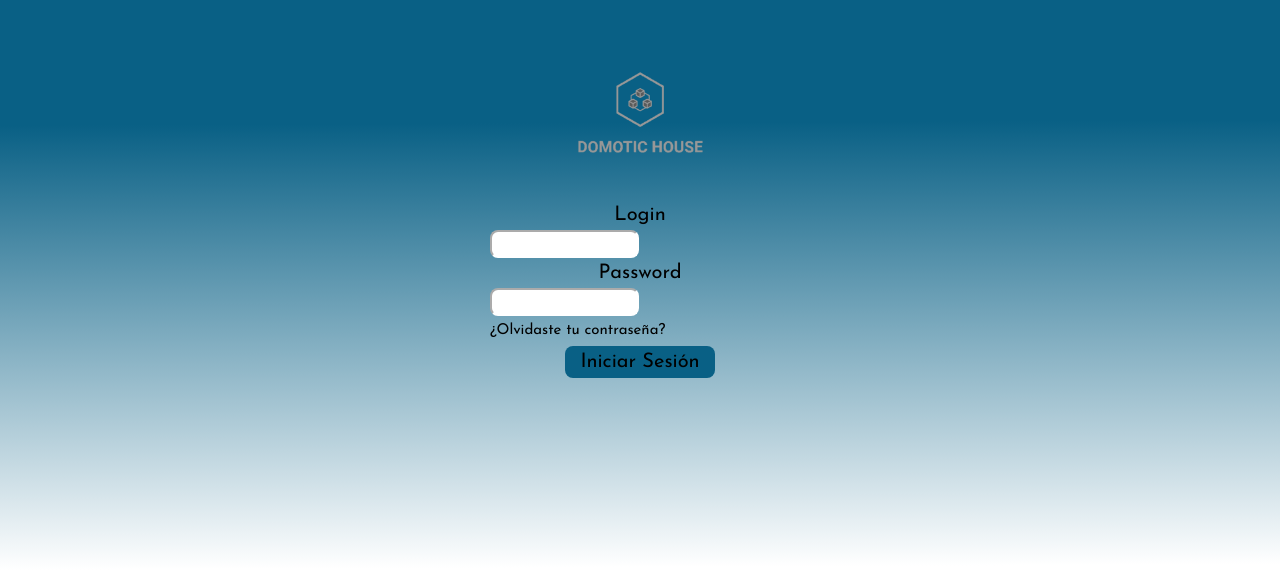
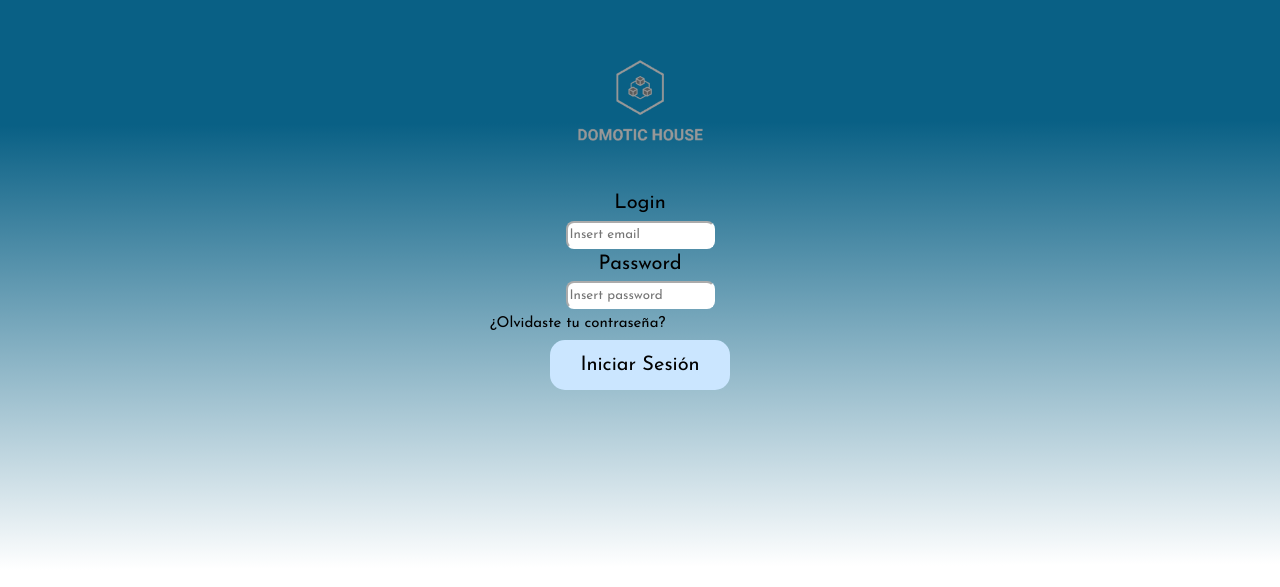
Before and after one commit to vidahoro2/domotic-house-project, a React (Vite) app: page /login-user in a window 1280 px wide. Shown: the part 191-778 px from the top of the page. Built offline with nearby package versions, Linux system fonts and the light colour scheme.

Commit message:
connection of loginUser with the backend and added changes in register form

```diff
--- a/src/api/users.api.js
+++ b/src/api/users.api.js
@@ -2,3 +2,6 @@ import axios from 'axios';
 
 export const insertUserRequest = async (user) =>
     await axios.post('http://localhost:4000/users', user);
+
+export const loginUserRequest = async (user) =>
+    await axios.get('http://localhost:4000/users', user);
--- a/src/components/LoginUser/index.jsx
+++ b/src/components/LoginUser/index.jsx
@@ -1,39 +1,67 @@
 import React from "react";
-import './LoginUser.css';
+import "./LoginUser.css";
+import { Form, Formik } from "formik";
+import { loginUserRequest } from "../../api/users.api";
 
-function LoginUser(){
-
-    return(
+function LoginUser() {
+  return (
     <>
-
-        <div className="login-user-container" >
-
+      <div className="login-user-container">
         <div>
           <img src="/src/assets/Logo.png" />
         </div>
-
+        <Formik
+        initialValues={{
+          email:"",
+          password:"",
+        }}
+        onSubmit={async(values, actions)=>{
+          console.log(values);
+          try {
+            if(!values.email || !values.password){
+              console.log("hay campos vacios, por favor, rellene los campos.");
+            }else{
+              actions.resetForm();
+            }
+            const response = await loginUserRequest(values);
+            console.log(response);
+          } catch (error) {
+            console.error(error);
+          }
+        }}
+        >
+          {({handleChange, handleSubmit, values, isSubmitting})=>(
+            <Form onSubmit={handleSubmit}>
             <p> Login </p>
             <input
               className="user-name inputs"
+              name="email"
+              placeholder="Insert email"
+              onChange={handleChange}
+              value={values.email}
             />
             <p> Password </p>
             <input
-                type={"password"}
+              type="password"
               className="user-password inputs"
-
+              id="password"
+              name="password"
+              placeholder="Insert password"
+              onChange={handleChange}
+              value={values.password}
             />
             <p id="forget-psw"> ¿Olvidaste tu contraseña?</p>
             <div>
-                <button className="loginButton" >Iniciar Sesión</button>
+              <button id="submit-button" type="submit" className="loginButton" disabled={isSubmitting}>
+                {isSubmitting ? "Ingresando...": "Iniciar Sesión"}
+              </button>
             </div>
-
-
+          </Form>
+          )}
+        </Formik>
       </div>
-
     </>
-
-    )
-
+  );
 }
 
-export {LoginUser}
+export { LoginUser };
--- a/src/components/registerForm/index.jsx
+++ b/src/components/registerForm/index.jsx
@@ -1,17 +1,15 @@
 import React from "react";
-import "./registerForm.css"
-import {Form, Formik} from 'formik';
-import {insertUserRequest} from '../../api/users.api'
+import "./registerForm.css";
+import { Form, Formik } from "formik";
+import { insertUserRequest } from "../../api/users.api";
 
-function RegisterForm({title="¡Bienvenido!",action="¡Registrate!"}){
-    return(
-
+function RegisterForm({ title = "¡Bienvenido!", action = "¡Registrate!" }) {
+  return (
     <>
-
       <div className="register-form-container">
         <h2>{title}</h2>
 
-            <div >
+        <div>
           <Formik
             initialValues={{
               fullname: "",
@@ -20,68 +18,112 @@ function RegisterForm({title="¡Bienvenido!",action="¡Registrate!"}){
               email: "",
               username: "",
               password: "",
-
             }}
-                onSubmit={async (values)=>{
-                    console.log(values)
-                    try{
-                        const  response = await insertUserRequest(values)
-                    }catch(err){
+            onSubmit={async (values, actions) => {
+              try {
+                console.log(values);
+                if (
+                    !values.fullname ||
+                    !values.address ||
+                    !values.phone ||
+                    !values.email ||
+                    !values.username ||
+                    !values.password
+                  ) {
+                    console.log("Hay algunos campos vacios, rellene los campos");
+                  } else {
+                    const response = await insertUserRequest(values);
+                    actions.resetForm();
+                  }
+              } catch (err) {
                 console.error(err);
               }
             }}
           >
-                    {({handleChange, handleSubmit})=>(
+            {({ handleChange, handleSubmit, values, isSubmitting }) => (
               <Form onSubmit={handleSubmit}>
                 <div className="first-column-container">
+                  <label className="form-label" htmlFor="name-and-last-name">
+                    Nombres y apellidos:
+                  </label>
+                  <input
+                    type="text"
+                    name="fullname"
+                    id="name-and-last-name"
+                    onChange={handleChange}
+                    value={values.fullname}
+                  ></input>
 
-                            <label  className="form-label" htmlFor="name-and-last-name">Nombres y apellidos:</label>
-                            <input type="text" name="fullname" id="name-and-last-name"
-                            onChange={handleChange}></input>
+                  <label className="form-label" htmlFor="home-address">
+                    Dirección de residencia:
+                  </label>
+                  <input
+                    type="text"
+                    name="address"
+                    id="home-address"
+                    onChange={handleChange}
+                    value={values.address}
+                  ></input>
 
+                  <label className="form-label" htmlFor="phone-number">
+                    Teléfono:
+                  </label>
+                  <input
+                    type="tel"
+                    name="phone"
+                    id="phone-number"
+                    onChange={handleChange}
+                    value={values.phone}
+                  ></input>
 
-
-                            <label className="form-label" htmlFor="home-address" >Dirección de residencia:</label>
-                            <input type="text" name="address" id="home-address"
-                            onChange={handleChange}></input>
-
-
-                            <label className="form-label" htmlFor="phone-number">Teléfono:</label>
-                            <input type="tel" name="phone" id="phone-number"
-                            onChange={handleChange}></input>
-
-                            <label className="form-label" htmlFor="email">Correo Electrónico:</label>
-                            <input type="email" name="email" id="email"
-                            onChange={handleChange}></input>
-
+                  <label className="form-label" htmlFor="email">
+                    Correo Electrónico:
+                  </label>
+                  <input
+                    type="email"
+                    name="email"
+                    id="email"
+                    onChange={handleChange}
+                    value={values.email}
+                  ></input>
                 </div>
 
                 <div className="second-column-container">
-                            <label className="form-label" htmlFor="user-name">Nombre de usuario:</label>
-                            <input type="text" name="username" id="user-name"
-                            onChange={handleChange}></input>
+                  <label className="form-label" htmlFor="user-name">
+                    Nombre de usuario:
+                  </label>
+                  <input
+                    type="text"
+                    name="username"
+                    id="user-name"
+                    onChange={handleChange}
+                    value={values.username}
+                  ></input>
 
-                            <label className="form-label" htmlFor="password">Contraseña:</label>
-                            <input type="password" name="password" id="password"
-                            onChange={handleChange}></input>
+                  <label className="form-label" htmlFor="password">
+                    Contraseña:
+                  </label>
+                  <input
+                    type="password"
+                    name="password"
+                    id="password"
+                    onChange={handleChange}
+                    value={values.password}
+                  ></input>
 
                   <div className="button-container">
-                                <button id="submit-button" type="submit">{action}</button>
+                    <button id="submit-button" type="submit" disabled={isSubmitting}>
+                      {isSubmitting ? "Saving...": "Registrar"}
+                    </button>
                   </div>
-
                 </div>
-
               </Form>
             )}
           </Formik>
         </div>
-
-
-
       </div>
     </>
-
   );
 }
 
-export {RegisterForm};
+export { RegisterForm };
--- a/src/server/index.js
+++ b/src/server/index.js
@@ -17,6 +17,7 @@ const app = express();//save the framework at the local
 
 //MIDDLEWARES
 app.use(cors({
+    //es el servidor que se va a conectar se pueden conectar más o todos si no se pone nada dentro de cors dejando la linea de codigo como app.use(cors());
     origin: 'http://localhost:5173'
 }));
 app.use(session({
```
Lines whose indentation alone changed are shown as unchanged.
